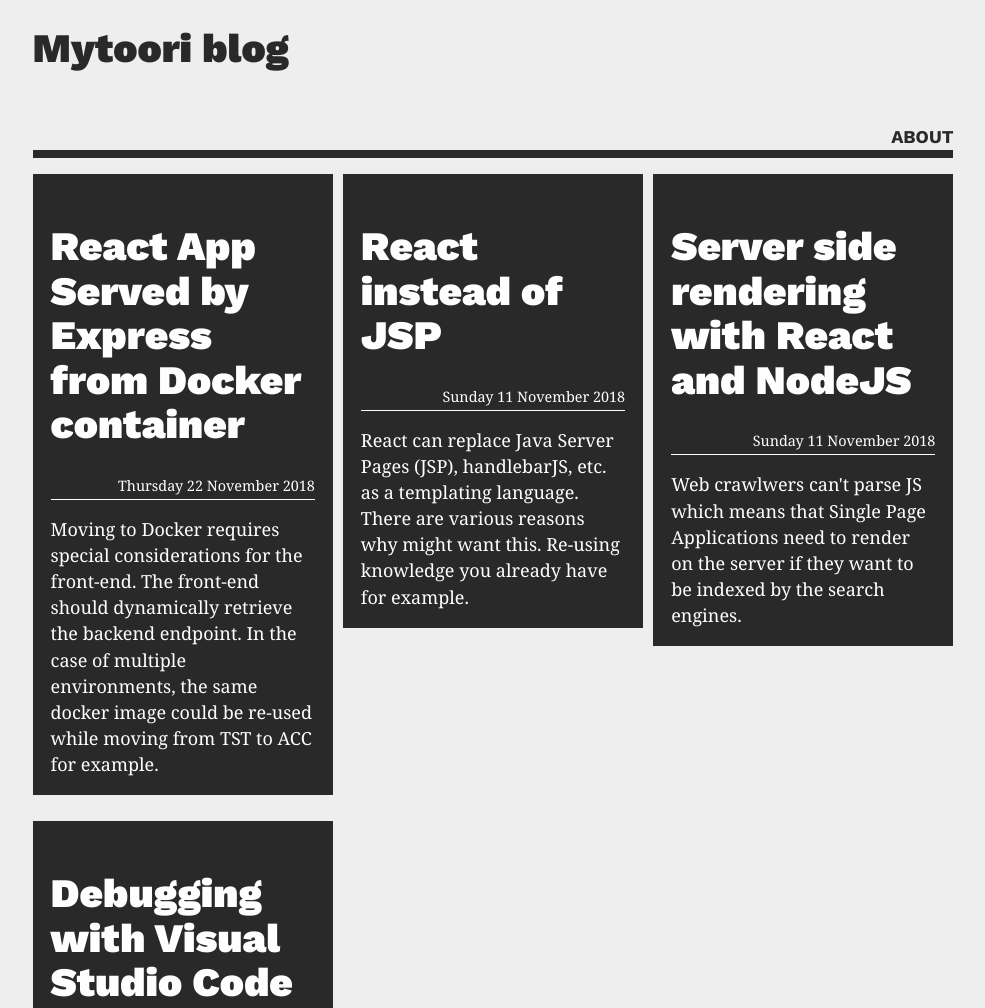
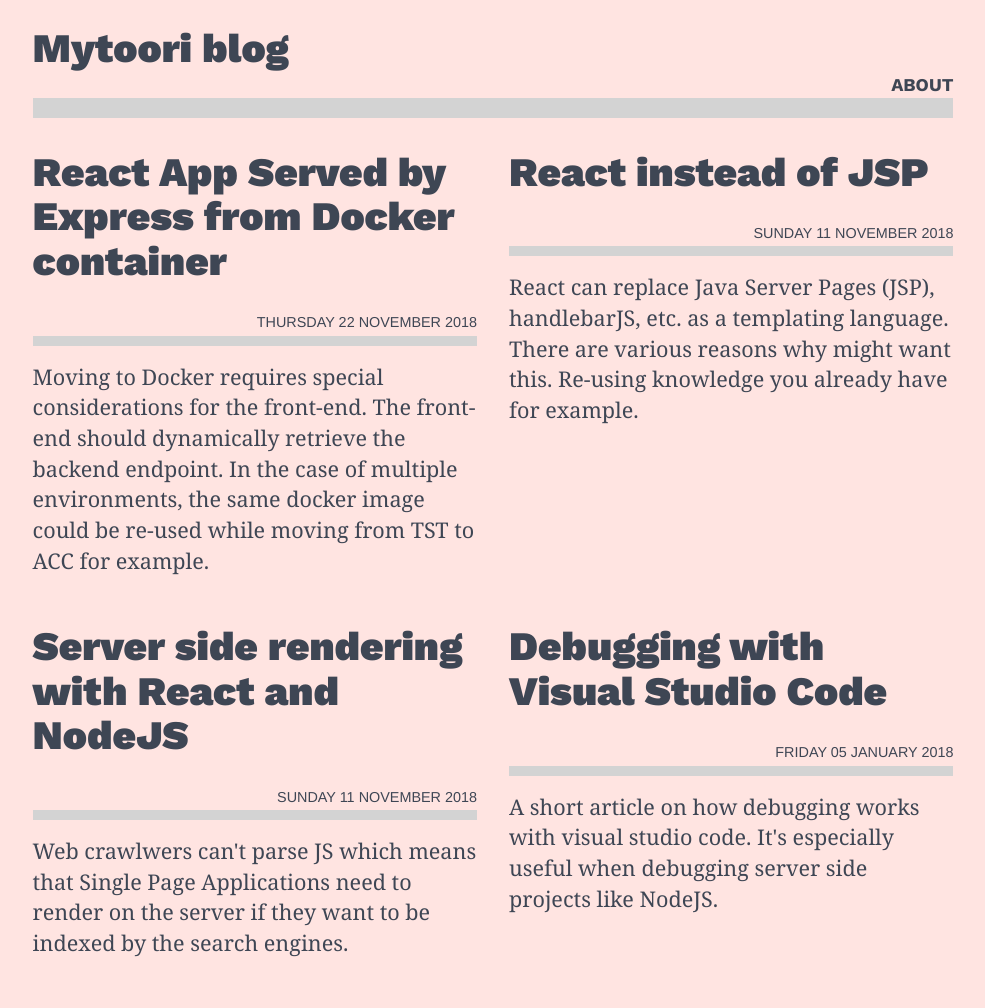
Before and after one commit to Giwan/mytoori-blog, a Gatsby site: page / in a window 1280 px wide. Shown: the top 1008 px of the page, without its empty margins (147-1132 px from the left). Built offline with nearby package versions, Linux system fonts and the light colour scheme; Gatsby itself is replaced by a stand-in of ours.

Commit message:
updated styling for main page

```diff
--- a/src/components/Menu.js
+++ b/src/components/Menu.js
@@ -1,11 +1,11 @@
-import React from "react";
-import { Link } from "gatsby";
-import { colors, font, spacing } from "./style";
+import React from "react"
+import { Link } from "gatsby"
+import { colors, font, spacing } from "./style"
 
 const menuStyle = {
-    borderBottom: `8px solid ${colors.primary}`,
+    borderBottom: `20px solid lightgray`,
     textAlign: "right",
-    marginBottom: spacing.default,
+    marginBottom: spacing.default * 2,
 
     link: {
         textTransform: "uppercase",
@@ -14,7 +14,7 @@
         fontFamily: font.family,
         fontWeight: 700,
     },
-};
+}
 
 const Menu = () => (
     <nav style={menuStyle}>
@@ -22,6 +22,6 @@
             About
         </Link>
     </nav>
-);
+)
 
-export default Menu;
+export default Menu
--- a/src/components/header.js
+++ b/src/components/header.js
@@ -1,12 +1,12 @@
-import React from "react";
-import { Link } from "gatsby";
-import { colors, font } from "./style";
+import React from "react"
+import { Link } from "gatsby"
+import { colors, font } from "./style"
 
 const Header = ({ siteTitle }) => (
     <div
         style={{
             background: "transparent",
-            marginBottom: "1.45rem",
+            // marginBottom: "1.45rem",
         }}
     >
         <div
@@ -14,6 +14,7 @@
                 margin: "0 auto",
                 maxWidth: 960,
                 padding: "1.45rem 1.0875rem",
+                paddingBottom: 0,
             }}
         >
             <h1 style={{ margin: 0 }}>
@@ -30,6 +31,6 @@
             </h1>
         </div>
     </div>
-);
+)
 
-export default Header;
+export default Header
--- a/src/components/layout.css
+++ b/src/components/layout.css
@@ -7,8 +7,10 @@
 }
 body {
     margin: 0;
-    background-color: #eeeeee;
+    background-color: mistyrose;
     /* background-color: #212121; */
+    /* background-color: #3dd9b4; */
+    /* background-color: #fef4a9; */
     color: hsla(0, 0%, 0%, 0.8);
     /* color: white; */
     font-family: georgia, serif;
--- a/src/components/postItem.js
+++ b/src/components/postItem.js
@@ -1,46 +1,62 @@
-import React from "react";
-import { spacing, colors } from "../components/style";
-import { showLongDate } from "../config/helpers";
+import React from "react"
+import { spacing, colors } from "../components/style"
+import { showLongDate } from "../config/helpers"
 
 const listItemStyle = {
-    backgroundColor: colors.primary,
-    color: colors.primaryLight,
+    color: colors.primary,
+    // backgroundColor: "#3dd9b4",
+    // backgroundColor: colors.primary,
+    // backgroundColor: "slategray",
+    // backgroundColor: "#16a085",
     display: "inline-block",
-    border: `2px solid ${colors.primary}`,
+    // border: `5px solid slategray`,
     width: "100%",
-    padding: spacing.default,
+    height: "100%",
+    // padding: spacing.default,
     marginBottom: spacing.default,
 
-    title: {},
+    title: {
+        color: colors.primary,
+    },
 
     date: {
         textAlign: "right",
         fontSize: "0.8em",
         marginBottom: spacing.default,
-        borderBottom: `1px solid ${colors.primaryLight}`,
+        borderBottom: `10px solid lightgray`,
+        fontFamily: "Helvetica",
+        textTransform: "uppercase",
+        color: colors.primary,
     },
-};
+    summary: {
+        color: colors.primary,
+        fontSize: "1.2em",
+        lineHeight: "1.42em",
+    },
+}
 
 const PostItem = ({ node }) => {
     return (
         <a href={node.frontmatter.path}>
             <div style={listItemStyle}>
-                <img
+                {/* <img
                     src={node.frontmatter.image}
                     alt={node.frontmatter.image}
-                />
+                /> */}
 
                 <h1 style={listItemStyle.title}>{node.frontmatter.title}</h1>
                 <div style={listItemStyle.date}>
                     {showLongDate(node.frontmatter.date)}
                 </div>
-                <div>{node.frontmatter.summary}</div>
+                <div style={listItemStyle.summary}>
+                    {node.frontmatter.summary}
+                </div>
             </div>
         </a>
-    );
-};
+    )
+}
 
-export default PostItem;
+export default PostItem
 
 /*
 
--- a/src/components/style.js
+++ b/src/components/style.js
@@ -1,20 +1,20 @@
 export const colors = {
-    primary: "#292929",
-    primaryLight: "#fefefe",
-    background: "moss",
-};
+    primary: "#3e4654",
+    primaryLight: "palegoldenrod",
+    background: "mistyrose",
+}
 
 export const spacing = {
     default: 16,
-};
+}
 
 export const font = {
     bolder: 700,
     family: "Work Sans",
-};
+}
 
 export default {
     colors,
     spacing,
     font,
-};
+}
--- a/src/style/index.css
+++ b/src/style/index.css
@@ -1,7 +1,7 @@
 @media (min-width: 600px) {
     .mb-posts__container {
         display: grid;
-        grid-template-columns: repeat(3, 1fr);
-        grid-gap: 10px;
+        grid-template-columns: repeat(2, 1fr);
+        grid-gap: 32px;
     }
 }
```
